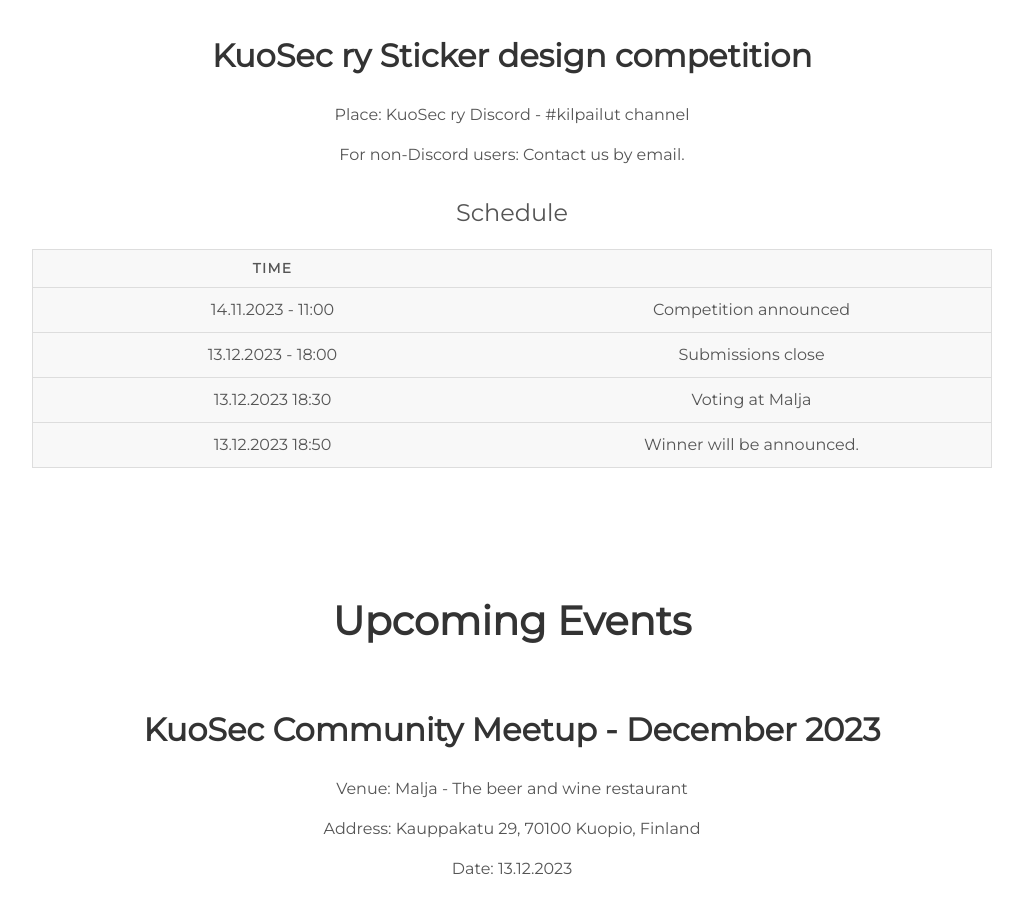
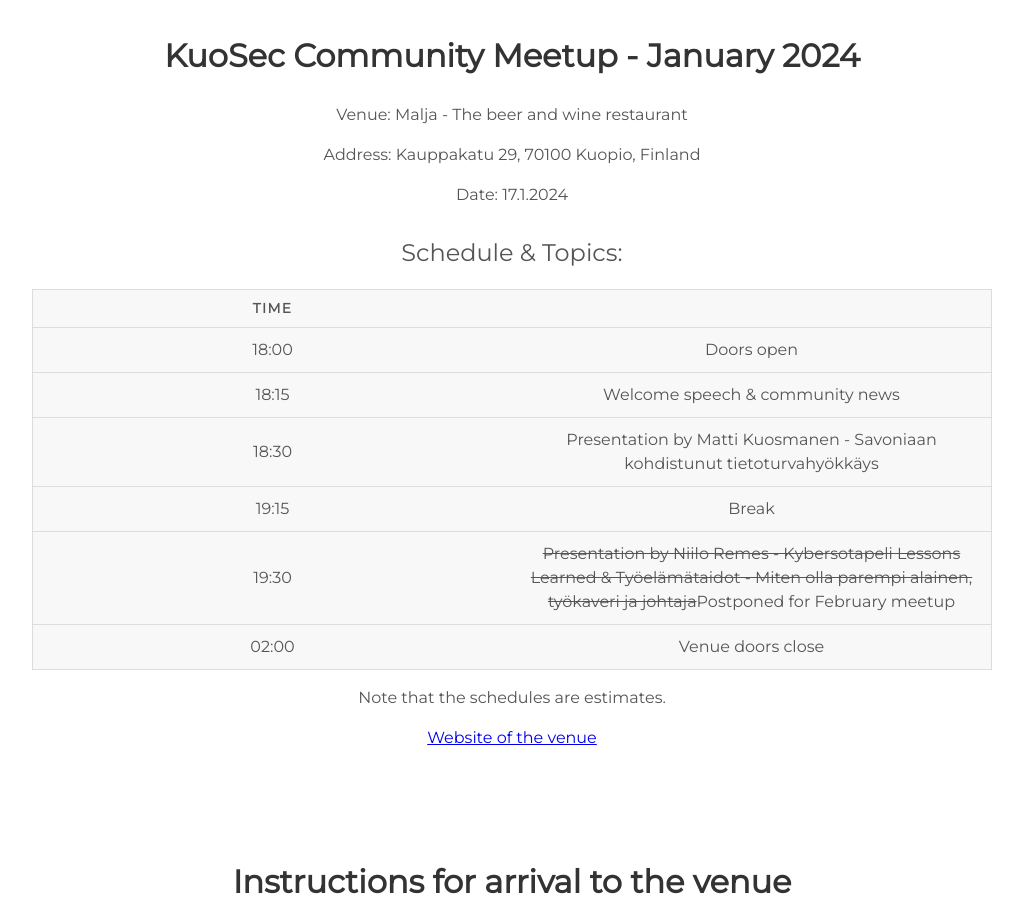
Before and after one commit to kuosec/kuosec.github.io, a Jekyll site: the page built from index.html, in a window 1280 px wide and 900 px high, scrolled down 1682 px. Shown: the whole window, without its empty margins (128-1151 px from the left). Built offline with Jekyll 4.4.1, drawn with Linux system fonts in a browser that asks for light colours; some of the changed text lies outside the part shown.

Commit message:
Update events for January

```diff
--- a/_includes/projects.html
+++ b/_includes/projects.html
@@ -1,12 +1,14 @@
 <div class="user-details">
-  <h1>On-going competitions</h1>
+
+  <h1>Upcoming Events </h1>
   <div class="event">
-    <h2>KuoSec ry Sticker design competition</h2>
-    <p>Place: KuoSec ry Discord - #kilpailut channel</p>
-    <p>For non-Discord users: Contact us by email.</p>
+    <h2>KuoSec Community Meetup - January 2024</h2>
+    <p>Venue: Malja - The beer and wine restaurant</p>
+    <p>Address: Kauppakatu 29, 70100 Kuopio, Finland</p>
+    <p>Date: 17.1.2024</p>
 
     <table>
-      <caption>Schedule</caption>
+      <caption>Schedule & Topics:</caption>
       <thead>
         <tr>
           <th scope="col">Time</th>
@@ -15,30 +17,57 @@
       </thead>
       <tbody>
         <tr>
-          <td>14.11.2023 - 11:00</td>
-          <td>Competition announced</td>
+          <td>18:00</td>
+          <td>Doors open</td>
         </tr>
         <tr>
-          <td>13.12.2023 - 18:00</td>
-          <td>Submissions close</td>
+          <td scope="row">18:15</td>
+          <td>Welcome speech & community news</td>
         </tr>
         <tr>
-          <td>13.12.2023 18:30</td>
-          <td>Voting at Malja</td>
+          <td scope="row">18:30</td>
+          <td>Presentation by Matti Kuosmanen - Savoniaan kohdistunut tietoturvahyökkäys</td>
         </tr>
         <tr>
-          <td>13.12.2023 18:50</td>
-          <td>Winner will be announced.</td>
+          <td scope="row">19:15</td>
+          <td>Break</td>
+        </tr>
+        <tr>
+          <td scope="row">19:30</td>
+          <td><s>Presentation by Niilo Remes - Kybersotapeli Lessons Learned & Työelämätaidot - Miten olla parempi alainen, työkaveri ja johtaja</s>Postponed for February meetup</td>
+        </tr>
+        <tr>
+          <td scope="row">02:00</td>
+          <td>Venue doors close</td>
         </tr>
       </tbody>
     </table>
+    <p>Note that the schedules are estimates.</p>
+
+    <a href="http://www.malja.fi/">Website of the venue</a>
   </div>
 
   <br>
   <br>
 
-  <h1>Upcoming Events </h1>
+  <h2>Instructions for arrival to the venue</h2>
   <div class="event">
+    <p>Venue: Malja - The beer and wine restaurant</p>
+    <p>Address: Kauppakatu 29, 70100 Kuopio, Finland</p>
+    <br>
+    <p>Once you arrive at the address head forward inside Malja until you see the bar counter. You can see what it should look like from Malja's website.</p>
+    <p>When you are in front of the bar counter head left towards the back corner of the room. There you should be able to spot a metallic gate which is open (unless you are too early bird and arrive before the organizers).</p>
+    <p>Behind the metallic gate you can find stairs to the upper floor which is the wine bar. You have arrived to the meetup.</p>
+    <p>If you still happen to get lost, feel free to ask the KuoSec organizers or the friendly personnel of Malja for directions.</p>
+
+    <a href="http://www.malja.fi/">Website of the venue</a>
+  </div>
+
+
+
+  <!-- Current unsorted event history (:-->
+  <!--
+    <div class="event">
     <h2>KuoSec Community Meetup - December 2023</h2>
     <p>Venue: Malja - The beer and wine restaurant</p>
     <p>Address: Kauppakatu 29, 70100 Kuopio, Finland</p>
@@ -85,8 +114,43 @@
 
     <a href="http://www.malja.fi/">Website of the venue</a>
   </div>
+  -->
+  <!--
+  <h1>On-going competitions</h1>
+  <div class="event">
+    <h2>KuoSec ry Sticker design competition</h2>
+    <p>Place: KuoSec ry Discord - #kilpailut channel</p>
+    <p>For non-Discord users: Contact us by email.</p>
 
-  <!-- Current unsorted event history (:-->
+    <table>
+      <caption>Schedule</caption>
+      <thead>
+        <tr>
+          <th scope="col">Time</th>
+          <th scope="col"></th>
+        </tr>
+      </thead>
+      <tbody>
+        <tr>
+          <td>14.11.2023 - 11:00</td>
+          <td>Competition announced</td>
+        </tr>
+        <tr>
+          <td>13.12.2023 - 18:00</td>
+          <td>Submissions close</td>
+        </tr>
+        <tr>
+          <td>13.12.2023 18:30</td>
+          <td>Voting at Malja</td>
+        </tr>
+        <tr>
+          <td>13.12.2023 18:50</td>
+          <td>Winner will be announced.</td>
+        </tr>
+      </tbody>
+    </table>
+  </div>
+  -->
   <!--
   <div class="event">
     <h2>KuoSec Community Meetup - November 2023</h2>
```
